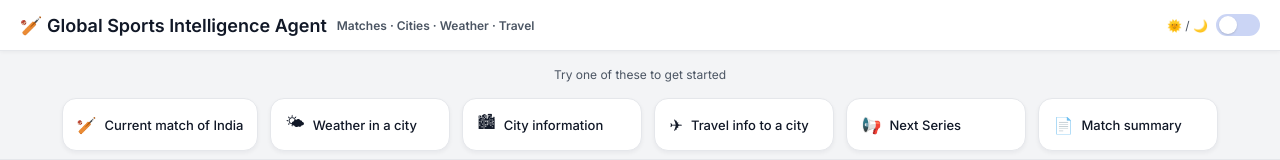
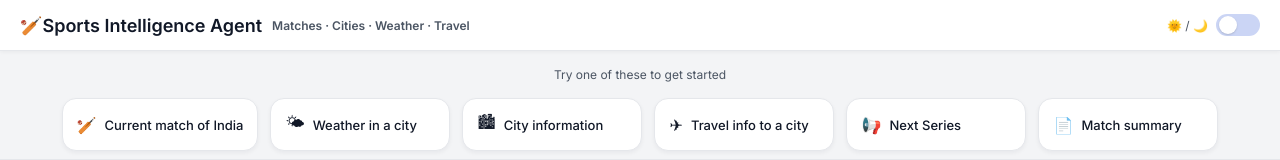
Before and after one commit to praveenreddy82472/sports-intelligence-agent, a plain HTML site: page web/index.html in a window 1280 px wide. Shown: the top 160 px of the page. Drawn offline with Linux system fonts and the light colour scheme.

Commit message:
identity test

```diff
--- a/web/index.html
+++ b/web/index.html
@@ -428,7 +428,7 @@
 <body>
   <header>
     <div class="header-title">
-      <span>🏏 Global Sports Intelligence Agent</span>
+      <span>🏏Sports Intelligence Agent</span>
       <span class="header-subtitle">Matches · Cities · Weather · Travel</span>
     </div>
     <div class="header-right">
```
